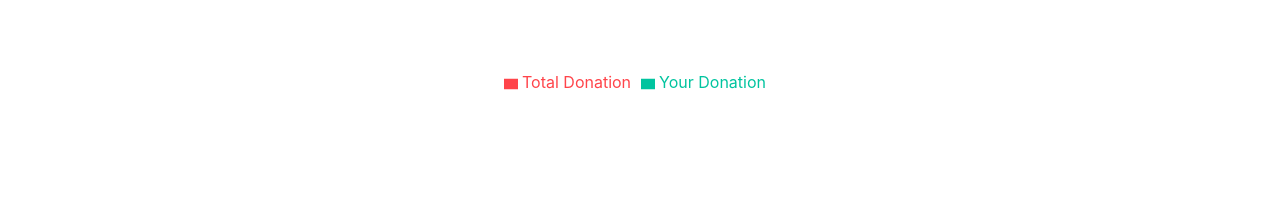
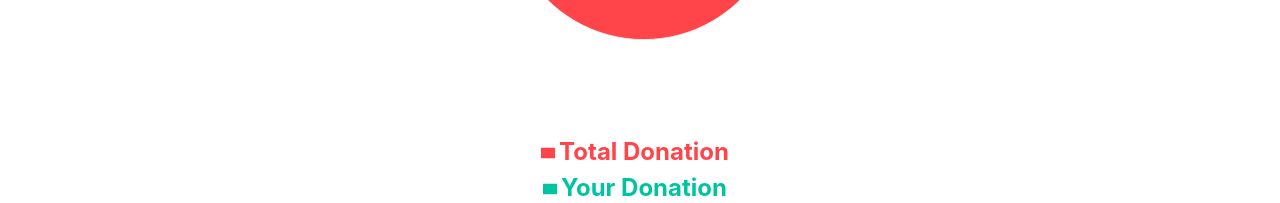
Before and after one commit to fai-sas/donation-campaign, a React (Vite) app: page /statistics in a window 1280 px wide. Shown: the part 681-884 px from the top of the page. Before the commit the page ends 800 px from the top, so only its background shows below. Built offline with nearby package versions, Linux system fonts and the light colour scheme.

Commit message:
statistics page updated

```diff
--- a/src/Pages/Statistics/Statistics.jsx
+++ b/src/Pages/Statistics/Statistics.jsx
@@ -40,6 +40,7 @@ const Statistics = () => {
         fill='white'
         textAnchor={x > cx ? 'start' : 'end'}
         dominantBaseline='central'
+        className='text-2xl font-bold'
       >
         {`${(percent * 100).toFixed(1)}%`}
       </text>
@@ -55,7 +56,7 @@ const Statistics = () => {
           cy={200}
           labelLine={false}
           label={renderCustomizedLabel}
-          outerRadius={80}
+          outerRadius={180}
           fill='#8884d8'
           dataKey='value'
         >
--- a/src/index.css
+++ b/src/index.css
@@ -12,3 +12,9 @@ body {
   color: #ff444a;
   text-decoration: underline;
 }
+
+.recharts-legend-wrapper {
+  margin: -7rem auto;
+  font-size: 1.5rem;
+  font-weight: 700;
+}
```
